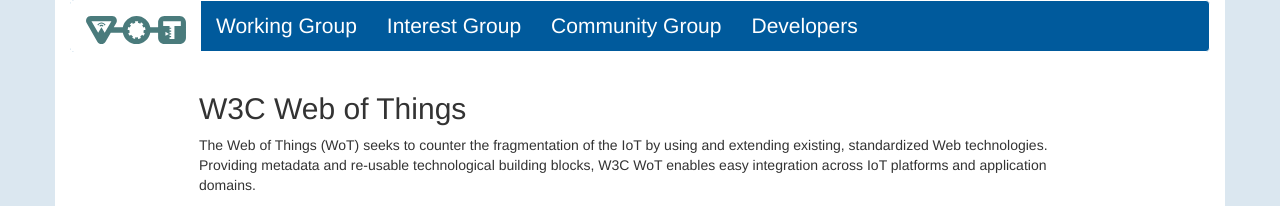
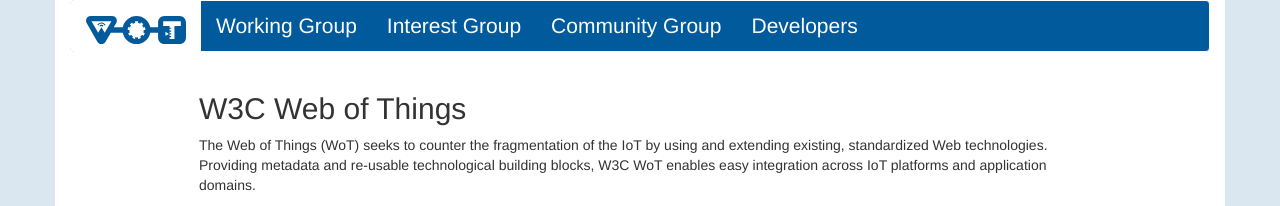
Before and after one commit to w3c/wot-marketing, a Jekyll site: the page built from docs/index.html, in a window 1280 px wide. Shown: the top 206 px of the page. Built offline with Jekyll 4.4.1, drawn with Linux system fonts in a browser that asks for light colours; nearby versions of some CDN libraries; comment, search, counter and statistics services are not loaded.

Commit message:
feat: update to *new* blue logo

```diff
--- a/docs/_layouts/default.html
+++ b/docs/_layouts/default.html
@@ -40,7 +40,7 @@
             </button>
             <a class="navbar-brand bg-white" href="/wot-marketing/" style="background-color: white">
 				<!-- WoT <br />-->
-				<img src="/wot-marketing/images/logo-mini.svg" alt="WoT" width="100" />
+				<img src="/wot-marketing/images/logo-mini-blue.svg" alt="WoT" width="100" />
 			</a>
 
           </div>
```
Also changed, not shown: docs/images/logo-mini-blue.svg (added).
